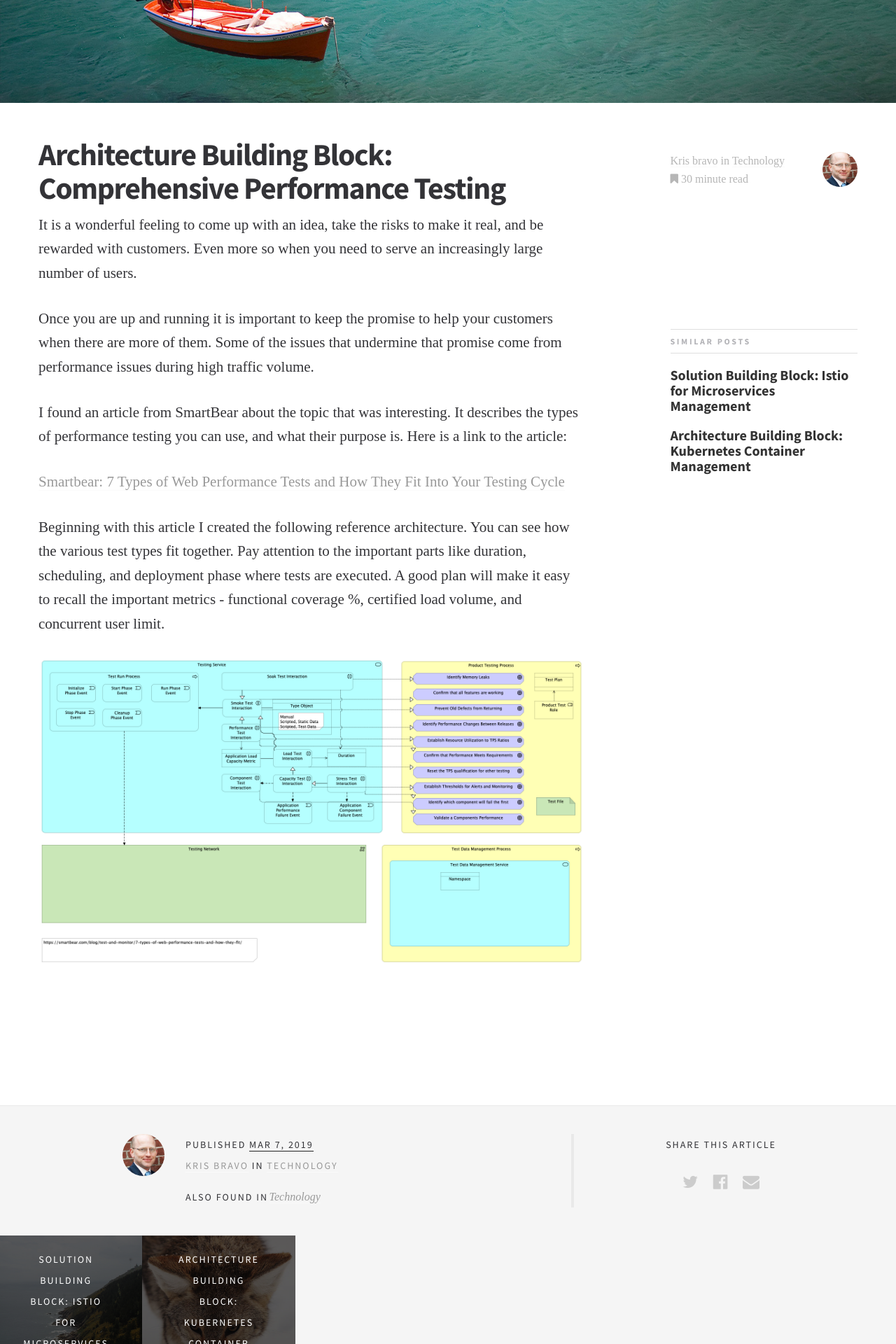
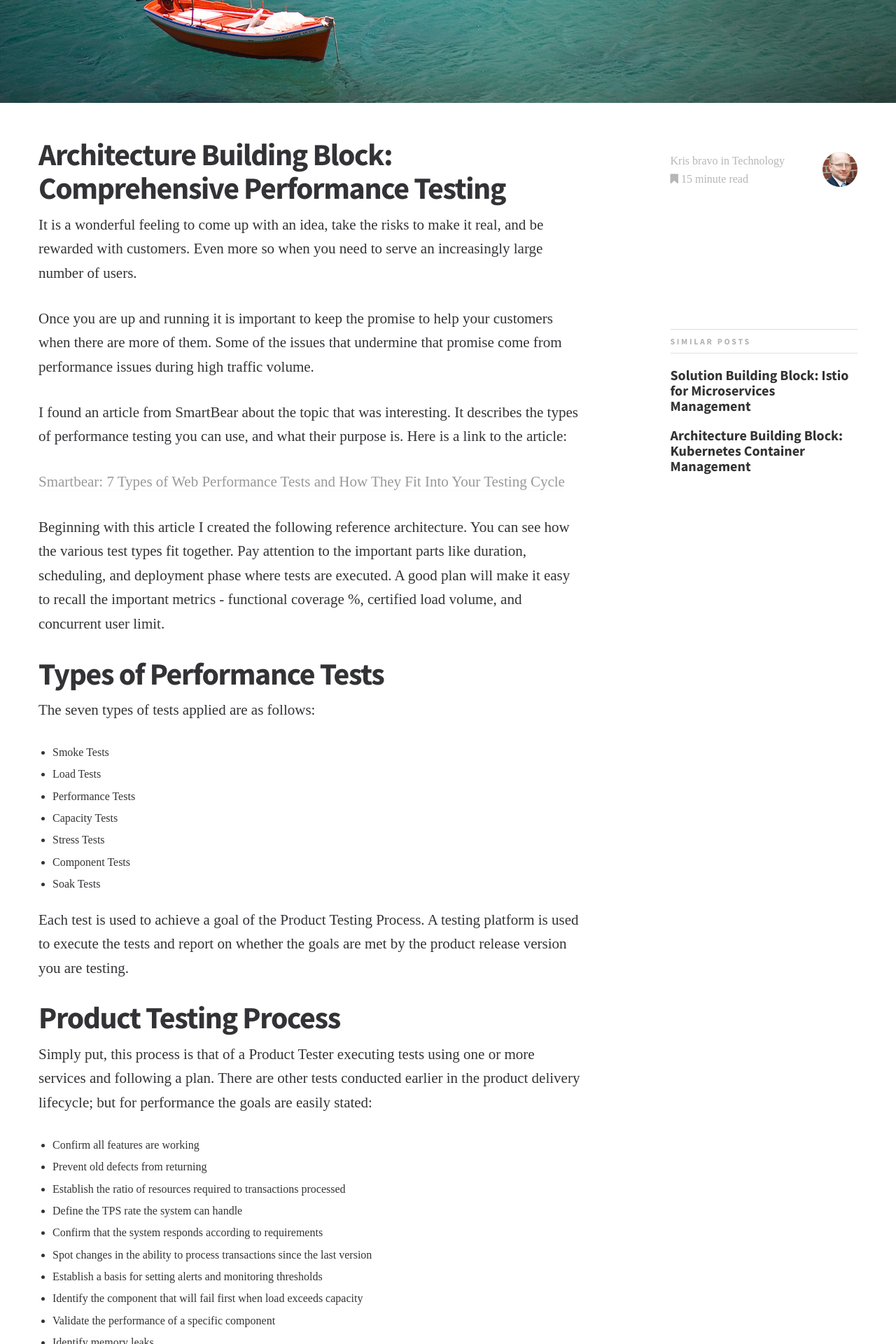
Before and after one commit to bravok/bravok.github.io, a Jekyll site: the page built from _posts/2019-03-07-ABB-comprehensive-app-performance-testing.md, in a window 1280 px wide. Shown: the part 313-2233 px from the top of the page at 70% size. Built offline with Jekyll 4.4.1, drawn with Linux system fonts in a browser that asks for light colours; some web fonts are replaced; some of the changed text lies outside the part shown.

Commit message:
First draft finished.

```diff
--- a/_posts/2019-03-07-ABB-comprehensive-app-performance-testing.md
+++ b/_posts/2019-03-07-ABB-comprehensive-app-performance-testing.md
@@ -7,7 +7,7 @@ author_name : Kris Bravo
 author_url : /author/kris
 author_avatar: kris
 show_avatar : true
-read_time : 30
+read_time : 15
 feature_image: feature-water
 show_related_posts: true
 square_related: recommend-spain
@@ -23,4 +23,47 @@ I found an article from SmartBear about the topic that was interesting. It descr
 
 Beginning with this article I created the following reference architecture. You can see how the various test types fit together. Pay attention to the important parts like duration, scheduling, and deployment phase where tests are executed. A good plan will make it easy to recall the important metrics - functional coverage %, certified load volume, and concurrent user limit.
 
+# Types of Performance Tests
+
+The seven types of tests applied are as follows:
+
+* Smoke Tests
+* Load Tests
+* Performance Tests
+* Capacity Tests
+* Stress Tests
+* Component Tests
+* Soak Tests
+
+Each test is used to achieve a goal of the Product Testing Process. A testing platform is used to execute the tests and report on whether the goals are met by the product release version you are testing.
+
+# Product Testing Process
+
+Simply put, this process is that of a Product Tester executing tests using one or more services and following a plan. There are other tests conducted earlier in the product delivery lifecycle; but for performance the goals are easily stated:
+
+* Confirm all features are working
+* Prevent old defects from returning
+* Establish the ratio of resources required to transactions processed
+* Define the TPS rate the system can handle
+* Confirm that the system responds according to requirements
+* Spot changes in the ability to process transactions since the last version
+* Establish a basis for setting alerts and monitoring thresholds
+* Identify the component that will fail first when load exceeds capacity
+* Validate the performance of a specific component
+* Identify memory leaks
+
+# Spotting Smoke and Turning up the Heat
+
+The core of the entire performance test approach is a feature complete set of tests. Running these each time the product is changed will help spot new problems and regressions that can be addressed before significant time and resources are committed to further testing.
+
+This initial smoke test suite is then re-used at increasily higher volumes and for longer periods of time to target the other goals. Once the system slows down or fails to respond at all the suspect components can be improved or replaced.
+
+# Tailoring the Testing
+
+Use your application architecture to identify a testing service or services. Start with a plan with clear goals and specific kinds of testing. Set parameters for how long and at what volumes tests will run. Be sensible about those values - there is no sense in running a long performance test when a soak test is planned for that evening.
+
+The product that you have after the testing is complete and the issues are addressed will then be a promise kept.
+
+
+
 ![Comprehensive Performance Testing Reference ArchitectureMinikube Features]({{site.url}}/{{site.baseurl}}img/post-assets/2019-03-07_ABB-cpta.png)
```
